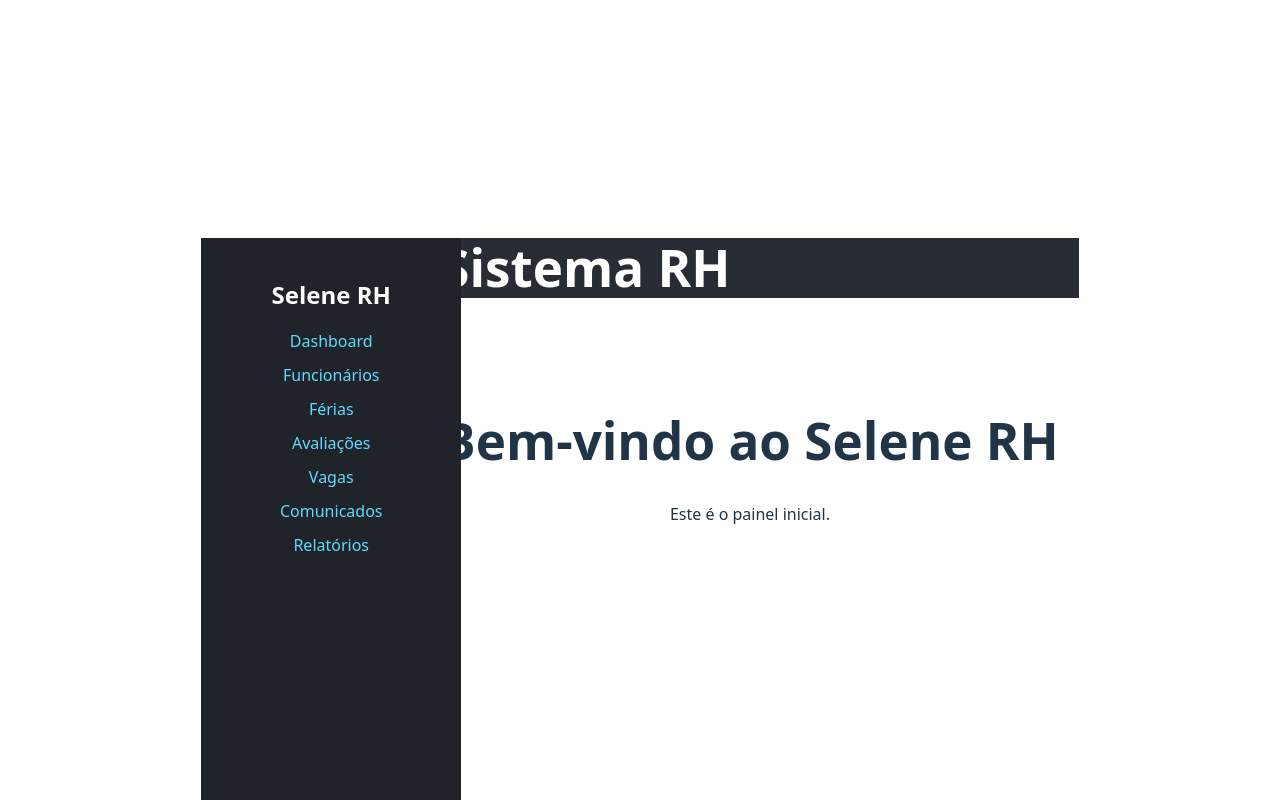
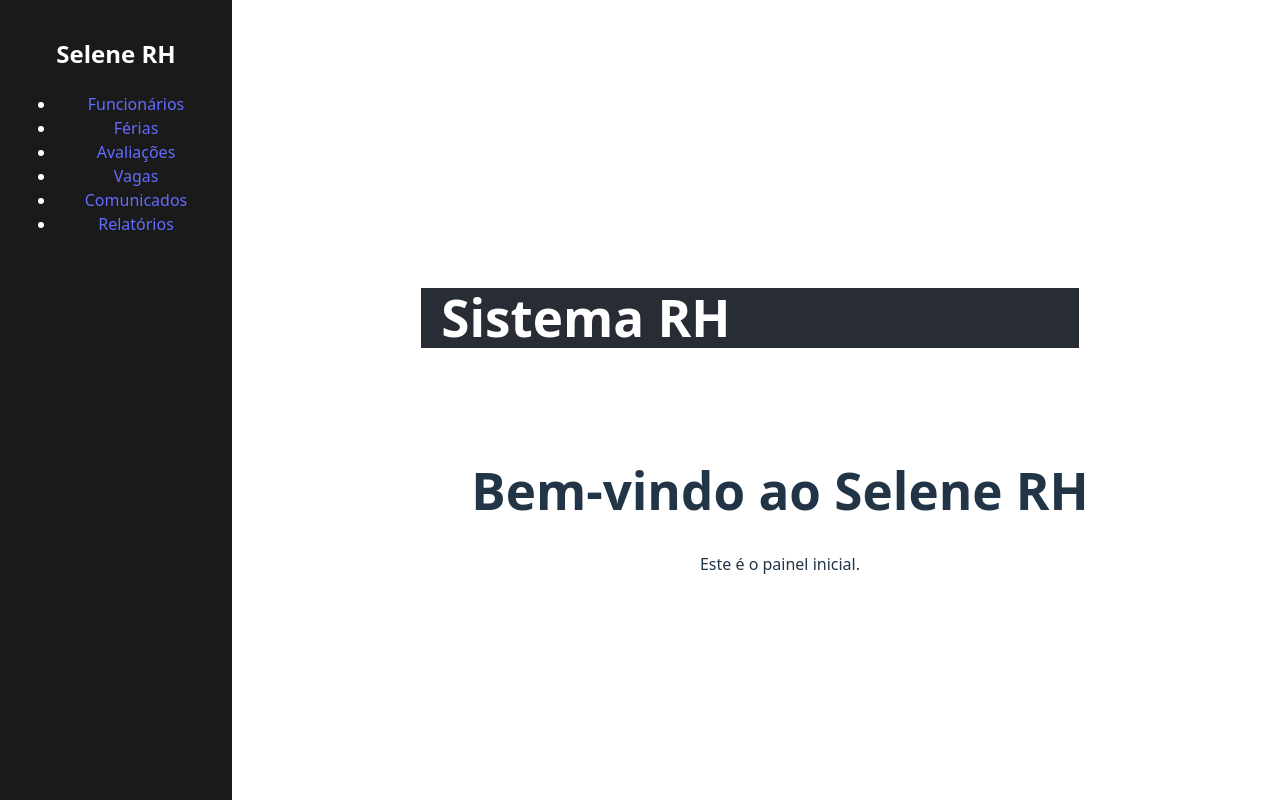
Before and after one commit to andreitoledo/Sistema-de-RH, a React (Vite) app in the folder frontend/: page / in a window 1280 px wide. Built offline with nearby package versions, Linux system fonts and the light colour scheme.

Commit message:
Ajuste no menu Lateral

```diff
--- a/frontend/src/components/Sidebar.css
+++ b/frontend/src/components/Sidebar.css
@@ -1,26 +1,22 @@
+/* src/components/Sidebar.css */
+
+.layout {
+  display: flex;
+}
+
 .sidebar {
-    width: 220px;
-    background: #20232a;
-    color: #fff;
-    height: 100vh;
-    padding: 20px;
-    position: fixed;
-  }
+  width: 200px;
+  background-color: #1a1a1a;
+  color: white;
+  height: 100vh;
+  position: fixed;
+  top: 0;
+  left: 0;
+  padding: 1rem;
+}
 
-  .sidebar h2 {
-    margin-bottom: 1rem;
-  }
-
-  .sidebar ul {
-    list-style: none;
-    padding: 0;
-  }
-
-  .sidebar ul li {
-    margin-bottom: 10px;
-  }
-
-  .sidebar a {
-    color: #61dafb;
-    text-decoration: none;
-  }
+.content {
+  margin-left: 200px;
+  padding: 1rem;
+  width: calc(100% - 200px);
+}
--- a/frontend/src/components/Sidebar.tsx
+++ b/frontend/src/components/Sidebar.tsx
@@ -1,21 +1,24 @@
+// src/components/Sidebar.tsx
 import { Link } from 'react-router-dom';
 import './Sidebar.css';
 
 export default function Sidebar() {
   return (
-    <aside className="sidebar">
-      <h2>Selene RH</h2>
-      <nav>
+    <div className="layout">
+      <nav className="sidebar">
+        <h2>Selene RH</h2>
         <ul>
-          <li><Link to="/">Dashboard</Link></li>
-          <li><Link to="/employees">Funcionários</Link></li>
-          <li><Link to="/vacations">Férias</Link></li>
+          <li><a href="/employees">Funcionários</a></li>
+          <li><a href="/vacations">Férias</a></li>
           <li><Link to="/evaluations">Avaliações</Link></li>
           <li><Link to="/jobs">Vagas</Link></li>
           <li><Link to="/announcements">Comunicados</Link></li>
           <li><Link to="/reports">Relatórios</Link></li>
         </ul>
       </nav>
-    </aside>
+      <main className="content">
+        {/* O conteúdo principal será renderizado aqui */}
+      </main>
+    </div>
   );
 }
```
